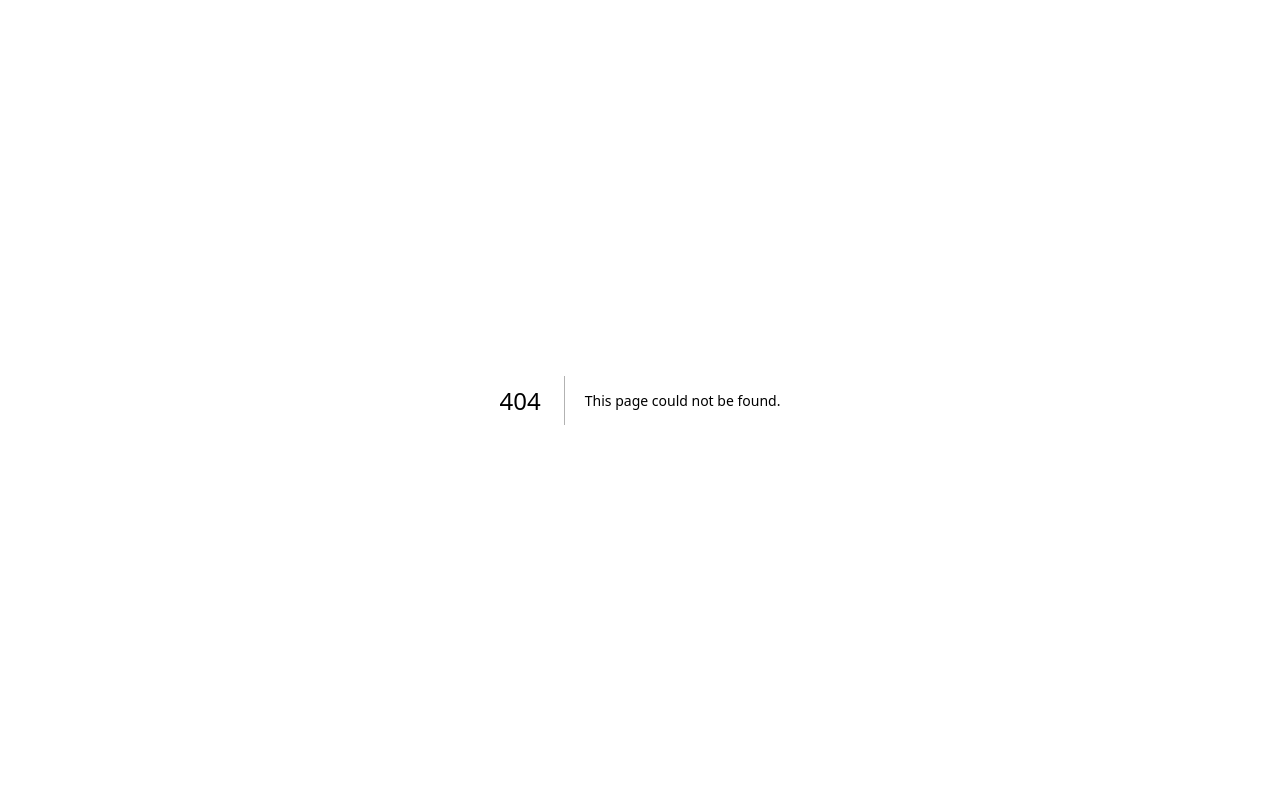
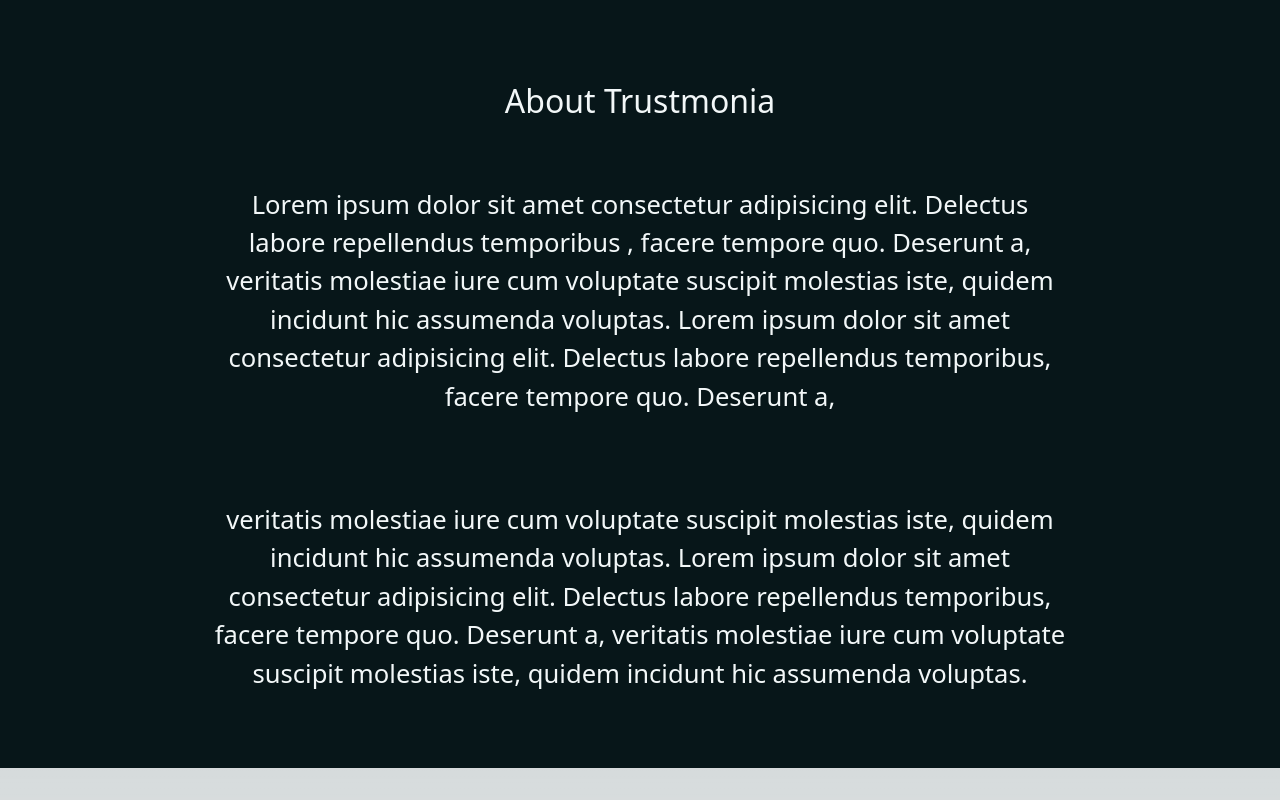
Before and after one commit to precious123-gifted/trustmonia, a Next.js app: page /Components/AboutUsSection in a window 1280 px wide. Before the commit this address had no page. Built offline with nearby package versions, Linux system fonts and the light colour scheme.

Commit message:
Mar 24 11:19

```diff
--- /dev/null
+++ b/src/pages/Components/AboutUsSection.tsx
@@ -0,0 +1,46 @@
+import React from 'react'
+
+
+
+
+export default function AboutUsSection() {
+  return (
+    <div className='  landscape:h-[60vw] portrait:h-[272vw] portrait:sm:h-[90vw] w-[100vw] bg-darkgreen text-grey flex justify-center items-center ' >
+
+      <div className="content w-[95%] h-[80%] flex-col items-center justify-center ">
+
+<div className="header mb-[5%] w-full flex justify-center items-center   text-[2.5vw]  portrait:text-[7vw]  portrait:sm:text-[5vw]">
+  <span>About Trustmonia</span>
+</div>
+
+
+<div className="summary w-full  flex justify-center items-center  text-[2vw]  portrait:text-[6vw]  portrait:sm:text-[3vw]">
+
+  <span className='w-[70%]  portrait:w-full   portrait:sm:w-full  text-center flex-col'>
+
+    <div className='mb-[10%] h-[10%]'>
+      Lorem ipsum dolor sit amet consectetur adipisicing elit. Delectus labore repellendus
+  temporibus , facere tempore quo. Deserunt a, veritatis molestiae iure cum voluptate suscipit
+  molestias iste, quidem incidunt hic assumenda voluptas.
+Lorem ipsum dolor sit amet consectetur adipisicing elit. Delectus labore repellendus
+  temporibus, facere tempore quo. Deserunt a,
+    </div>
+
+    <div>
+     veritatis molestiae iure cum voluptate suscipit
+  molestias iste, quidem incidunt hic assumenda voluptas.
+  Lorem ipsum dolor sit amet consectetur adipisicing elit. Delectus labore repellendus
+  temporibus, facere tempore quo. Deserunt a, veritatis molestiae iure cum voluptate suscipit
+  molestias iste, quidem incidunt hic assumenda voluptas.
+    </div>
+
+  </span>
+
+</div>
+
+      </div>
+
+
+    </div>
+  )
+}
--- a/src/pages/Components/WhyChooseUs.tsx
+++ b/src/pages/Components/WhyChooseUs.tsx
@@ -6,7 +6,7 @@
 
 export default function WhyChooseUs() {
   return (
-    <div className='w-[100vw] h-[200vw] portrait:h-[500vw] bg-grey flex item-center justify-center pt-[6vw]  portrait:pt-[30vw] portrait:sm:pt-[20vw] '>
+    <div className='w-[100vw] h-[160vw] portrait:h-[380vw] portrait:sm:h-[245vw] bg-grey flex item-center justify-center pt-[6vw]  portrait:pt-[30vw] portrait:sm:pt-[20vw] '>
       <div className="content flex-col justify-between align-center h-full w-[95%]  ">
 <div className="header text-[2.5vw]  portrait:text-[7vw]  portrait:sm:text-[5vw] text-center mb-[13%] portrait:mb-[30%]">WHY CHOOSE TRUSTMONIA</div>
 
@@ -73,7 +73,7 @@
 
 
 
-<div className="section3 flex items-center justify-between mb-[13%] portrait:mb-[25%]">
+<div className="section3 flex items-center justify-between ">
 
 <div className="svg  portrait:hidden ">
 <Image alt='' src={productSVG}  className='w-[45vw] object-contain aspect-[4/3]  landscape:object-left ' />
--- a/src/pages/HomePage.tsx
+++ b/src/pages/HomePage.tsx
@@ -1,6 +1,7 @@
 import React from 'react'
 import Header from './Components/Header'
 import WhyChooseUs from './Components/WhyChooseUs'
+import AboutUsSection from './Components/AboutUsSection'
 
 export default function HomePage() {
   return (
@@ -8,6 +9,7 @@
 
 <Header/>
 <WhyChooseUs/>
+<AboutUsSection/>
     </div>
   )
 }
--- a/tailwind.config.js
+++ b/tailwind.config.js
@@ -1,4 +1,7 @@
 /** @type {import('tailwindcss').Config} */
+
+
+
 module.exports = {
   content: [
     "./app/**/*.{js,ts,jsx,tsx}",
@@ -66,6 +69,14 @@
 
 
     extend: {
+
+
+      backgroundImage: {
+        'wavy': "./public/assets/aboutBG.png",
+
+      },
+
+
       aspectRatio: {
         '4/3': '4 / 3',
       },
```
Also changed, not shown: public/assets/aboutBG.png (added).
